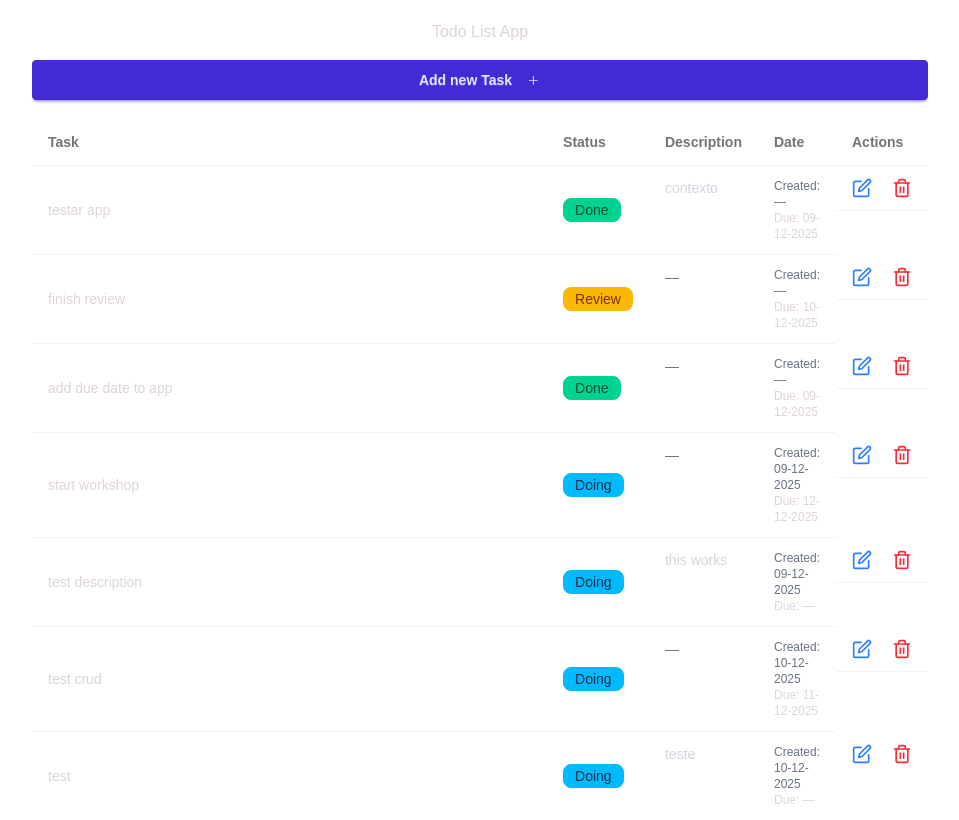
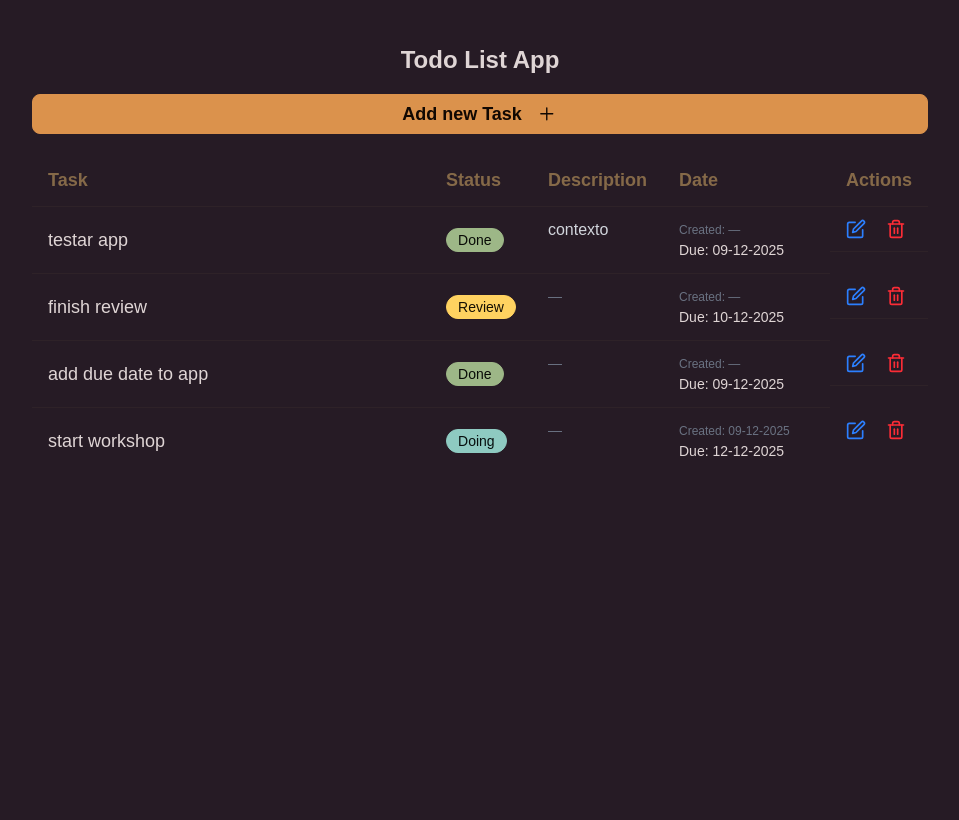
Before and after one commit to Sara18Santos/todo-app, a Next.js app: page / in a window 1280 px wide. Shown: the whole page, without its empty margins (160-1119 px from the left). Built offline with nearby package versions, Linux system fonts and the light colour scheme; data requests are answered from the project's data file.

Commit message:
added some css

```diff
--- a/app/components/AddTask.tsx
+++ b/app/components/AddTask.tsx
@@ -37,10 +37,10 @@ const AddTask = () => {
     <div>
       <button
         onClick={() => setModalOpen(true)}
-        className="btn btn-primary w-full"
+        className="btn btn-primary w-full font-bold text-lg"
       >
         {" "}
-        Add new Task <GoPlus className="ml-2" size={15} />{" "}
+        Add new Task <GoPlus className="ml-2" size={22} />{" "}
       </button>
       <Modal modalOpen={modalOpen} setModalOpen={setModalOpen}>
         <form onSubmit={handleSubmitNewTodo}>
--- a/app/components/Task.tsx
+++ b/app/components/Task.tsx
@@ -61,8 +61,8 @@ const Task: React.FC<TaskProps> = ({ task }) => {
   };
   return (
     <tr key={currentTask.id}>
-      <td className="w-full">{currentTask.text}</td>
-      <td>
+      <td className="w-full text-lg">{currentTask.text}</td>
+      <td className="text-base">
         <span className={getStatusBadgeClass(currentTask.status)}>{currentTask.status}</span>
       </td>
 
@@ -79,11 +79,12 @@ const Task: React.FC<TaskProps> = ({ task }) => {
       </td>
 
       <td>
-        <div className="flex flex-col">
+        <div className="date-column">
           <span className="text-xs text-gray-500">
             Created: {formatDDMMYYYY(currentTask.createdAt)}
           </span>
-          <span className="text-xs">Due: {formatDDMMYYYY(currentTask.dueDate)}</span>
+          <br></br>
+          <span className="text-sm">Due: {formatDDMMYYYY(currentTask.dueDate)}</span>
         </div>
       </td>
 
@@ -92,7 +93,7 @@ const Task: React.FC<TaskProps> = ({ task }) => {
           onClick={() => setOpenModalEdit(true)}
           cursor="pointer"
           size={20}
-          className="text-blue-500"
+          className="text-blue-500 text-base"
         />
         <Modal modalOpen={openModalEdit} setModalOpen={setOpenModalEdit}>
           <form onSubmit={handleSubmitEditTodo}>
@@ -128,7 +129,7 @@ const Task: React.FC<TaskProps> = ({ task }) => {
                 className="textarea textarea-bordered w-full"
               />
 
-              <button type="submit" className="btn">
+              <button type="submit" className="btn btn-accent">
                 Submit
               </button>
             </div>
--- a/app/components/TodoList.tsx
+++ b/app/components/TodoList.tsx
@@ -9,12 +9,12 @@ const TodoList: React.FC<TodoListProps> = ({ tasks }) => {
   return (
     <div className="overflow-x-auto">
       <table className="table w-full">
-        <thead>
+        <thead className="text-lg font-bold">
           <tr>
             <th>Task</th>
             <th>Status</th>
             <td>Description</td>
-            <th>Date</th>
+            <th className="date-column">Date</th>
             <th>Actions</th>
           </tr>
         </thead>
--- a/app/globals.css
+++ b/app/globals.css
@@ -1,15 +1,37 @@
 @import "tailwindcss";
-@plugin "daisyui";
+@plugin "daisyui" {
+  themes: dark, retro, dim, coffee;
+}
 
 body {
   color: rgb(223, 213, 213);
   font-family: sans-serif;
   -webkit-text-size-adjust: 23;
+  padding: 22px;
+  font-size: 18px;
+}
+h1{
+  font-size: x-large;
+  font-family: sans-serif;
+  font-weight: bold;
+}
+h3{
+  font-size: large;
+  font-family: sans-serif;
+  font-weight: bold;
+}
+p{
+  font-family: sans-serif;
+  font-size: medium;
 }
 
-.line-clamp-2 {
+line-clamp-2 {
   display: -webkit-box;
-  -webkit-line-clamp: 2;
   -webkit-box-orient: vertical;
   overflow: hidden;
 }
+
+.date-column {
+  width: 130px;
+  min-width: 135px;
+}
--- a/app/layout.tsx
+++ b/app/layout.tsx
@@ -23,7 +23,7 @@ export default function RootLayout({
   children: React.ReactNode;
 }>) {
   return (
-    <html lang="en">
+    <html lang="en" data-theme="coffee">
       <body
         className={`${geistSans.variable} ${geistMono.variable} antialiased`}
       >
--- a/data/todos.json
+++ b/data/todos.json
@@ -28,27 +28,6 @@
       "createdAt": "2025-12-09T14:09:00.726Z",
       "dueDate": "2025-12-12T00:00:00.000Z",
       "description": ""
-    },
-    {
-      "id": "76fb3377-f3bd-4acf-ac34-61ed3e41492b",
-      "text": "test description ",
-      "status": "Doing",
-      "createdAt": "2025-12-09T14:22:49.088Z",
-      "description": "this works"
-    },
-    {
-      "id": "3c645617-db71-4375-a5d7-2802a3bb8125",
-      "createdAt": "2025-12-10T11:18:33.533Z",
-      "text": "test crud ",
-      "status": "Doing",
-      "dueDate": "2025-12-11T00:00:00.000Z"
-    },
-    {
-      "id": "211aeca3-ddf4-4954-afcd-4d1afd42d5de",
-      "createdAt": "2025-12-10T11:29:25.123Z",
-      "text": "test",
-      "status": "Doing",
-      "description": "teste"
     }
   ]
 }
```
